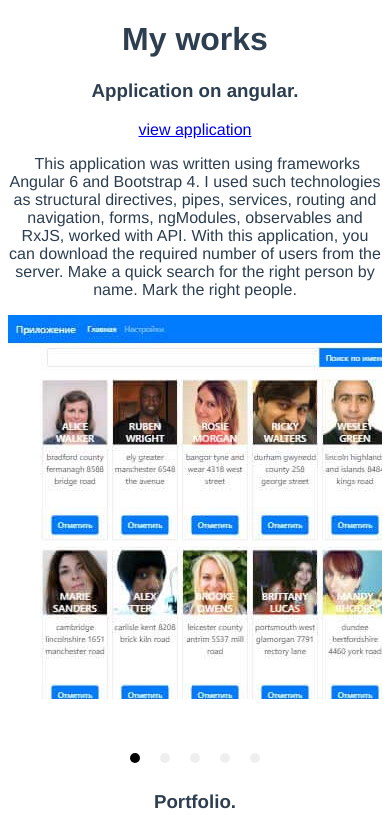
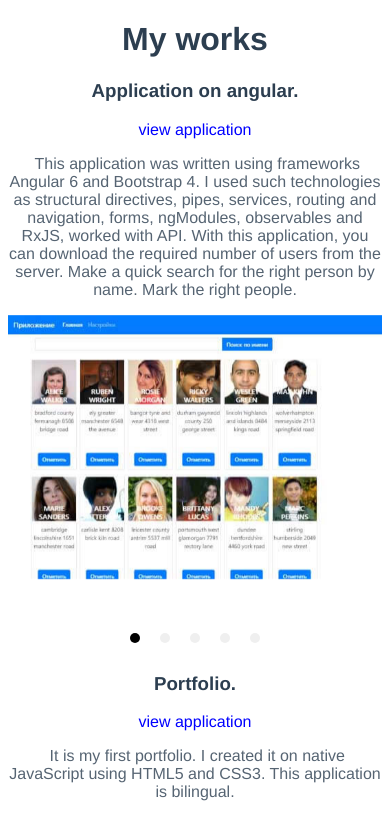
Before and after one commit to uladzimir-yeudakimovich/vue-task, a Vue app: page / in a window 390 px wide. Shown: the top 815 px of the page. Built offline with nearby package versions, Linux system fonts and the light colour scheme.

Commit message:
main component is ready

```diff
--- a/src/components/Main.vue
+++ b/src/components/Main.vue
@@ -2,14 +2,15 @@
   <div>
     <h1 class="main__title">{{ title }}</h1>
     <div v-for="slide in slides">
-      <article>
+      <div :class="slides.indexOf(slide)%2 === 0 ? 'main__my-works-right' : 'main__my-works'">
+        <article class="main__container">
           <div>
-          <h3>{{ slide.name }}</h3>
-          <a :href="slide.link" target="_blank" rel="noopener">{{ slide.click }}</a>
+            <h3 class="main__my-work_slide-name">{{ slide.name }}</h3>
+            <a class="main__my-work_slide-link" :href="slide.link" target="_blank" rel="noopener">{{ slide.click }}</a>
           </div>
-        <p>&nbsp;{{ slide.description }}</p>
+          <p class="main__my-work_description">&nbsp;{{ slide.description }}</p>
         </article>
-      <carousel :per-page="1">
+        <carousel class="main__container" :per-page="1">
           <slide>
             <img :src="slide.images[0]" alt="Random first slide">
           </slide>
@@ -26,6 +27,7 @@
             <img :src="slide.images[4]" alt="Random fifth slide">
           </slide>
         </carousel>
+      </div>
     </div>
   </div>
 </template>
@@ -114,5 +116,66 @@ export default {
 </script>
 
 <style scoped>
+.main__title {
+  display: flex;
+  justify-content: center;
+}
 
+.main__my-works {
+  display: flex;
+  margin-top: 20px;
+}
+
+.main__my-works-right {
+  display: flex;
+  margin-top: 20px;
+  flex-direction: row-reverse;
+  justify-content: center;
+}
+
+.main__container {
+  width: 50%;
+  display: inline-block;
+}
+
+.main__my-work_slide-name {
+  display: flex;
+  justify-content: center;
+}
+
+.main__my-work_slide-link {
+  display: flex;
+  justify-content: center;
+  text-decoration: none;
+  color: #0000FF;
+}
+.main__my-work_slide-link:hover {
+  color: rgb(64, 64, 221)
+}
+
+.main__my-work_description {
+  opacity: 0.8;
+}
+
+img {
+    width: 100%;
+  }
+@media (max-width: 768px) {
+  .main__my-works {
+    display: block;
+    margin-top: 20px;
+  }
+
+  .main__my-works-right {
+    display: block;
+    margin-top: 20px;
+    flex-direction: row-reverse;
+    justify-content: center;
+  }
+
+  .main__container {
+    width: 100%;
+    display: block;
+  }
+}
 </style>
```
Lines whose indentation alone changed are shown as unchanged.
